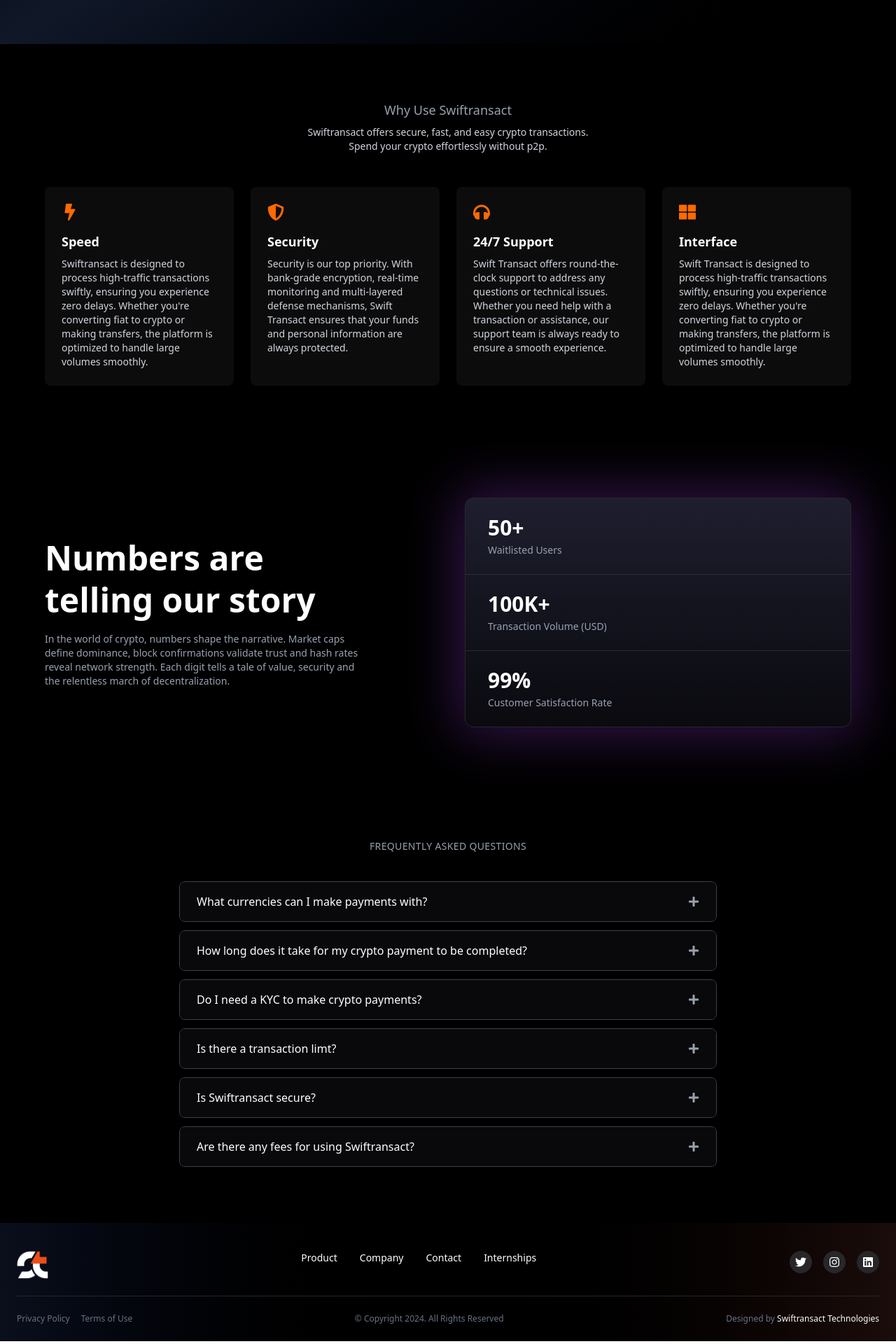
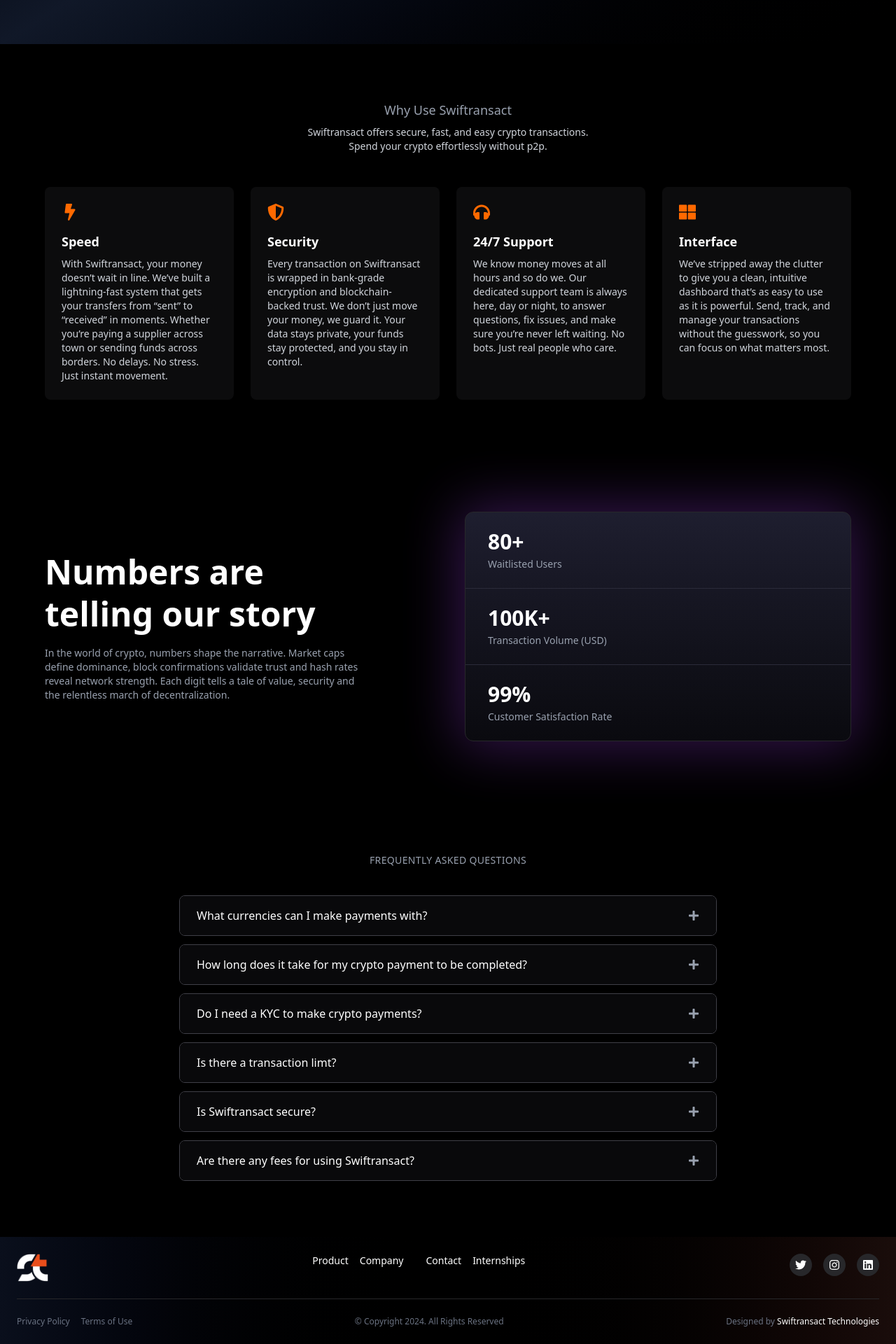
Before and after one commit to swiftransact/swiftransact-landing-page, a React (Vite) app: page / in a window 1280 px wide. Shown: the part 737-2657 px from the top of the page at 70% size. Built offline with nearby package versions, Linux system fonts and the light colour scheme.

Commit message:
Add content modifications and edit mobile UI for footer

```diff
--- a/src/components/Features.jsx
+++ b/src/components/Features.jsx
@@ -6,25 +6,25 @@
       title: "Speed",
       icon: <FaBolt size={24} />,
       description:
-        "Swiftransact is designed to process high-traffic transactions swiftly, ensuring you experience zero delays. Whether you're converting fiat to crypto or making transfers, the platform is optimized to handle large volumes smoothly.",
+      "With Swiftransact, your money doesn’t wait in line. We’ve built a lightning-fast system that gets your transfers from “sent” to “received” in moments. Whether you’re paying a supplier across town or sending funds across borders. No delays. No stress. Just instant movement.",
     },
     {
       title: "Security",
       icon: <FaShieldAlt size={24} />,
       description:
-        "Security is our top priority. With bank-grade encryption, real-time monitoring and multi-layered defense mechanisms, Swift Transact ensures that your funds and personal information are always protected.",
+      "Every transaction on Swiftransact is wrapped in bank-grade encryption and blockchain-backed trust. We don’t just move your money, we guard it. Your data stays private, your funds stay protected, and you stay in control.",
     },
     {
       title: "24/7 Support",
       icon: <FaHeadphones size={24} />,
       description:
-        "Swift Transact offers round-the-clock support to address any questions or technical issues. Whether you need help with a transaction or assistance, our support team is always ready to ensure a smooth experience.",
-    },
+  "We know money moves at all hours and so do we. Our dedicated support team is always here, day or night, to answer questions, fix issues, and make sure you’re never left waiting. No bots. Just real people who care.",
+},
     {
       title: "Interface",
       icon: <FaThLarge size={24} />,
       description:
-        "Swift Transact is designed to process high-traffic transactions swiftly, ensuring you experience zero delays. Whether you're converting fiat to crypto or making transfers, the platform is optimized to handle large volumes smoothly.",
+      "We’ve stripped away the clutter to give you a clean, intuitive dashboard that’s as easy to use as it is powerful. Send, track, and manage your transactions without the guesswork, so you can focus on what matters most.",
     },
   ];
 
--- a/src/components/Footer.jsx
+++ b/src/components/Footer.jsx
@@ -2,10 +2,9 @@
 
 export default function Footer() {
   return (
-    <footer className="bg-gradient-to-r from-[#0A0F1C] via-black to-[#1A0D0B] text-white pt-10 pb-6 px-6">
+    <footer className="bg-gradient-to-r from-[#0A0F1C] via-black to-[#1A0D0B] text-white pt-6 pb-6 px-6">
       {/* Top Section */}
       <div className="max-w-7xl mx-auto flex flex-col md:flex-row items-center md:items-start justify-between gap-8 border-b border-zinc-800 pb-6">
-
         {/* Logo */}
         <div className="flex-shrink-0 flex justify-center md:justify-start">
           <img
@@ -17,18 +16,22 @@
 
         {/* Navigation */}
         <nav className="flex flex-col sm:flex-row flex-wrap justify-center items-center gap-4 sm:gap-8 text-sm font-medium text-center">
+          <div className="flex gap-4">
             <a href="#product" className="hover:text-orange-500 transition">
               Product
             </a>
             <a href="#company" className="hover:text-orange-500 transition">
               Company
             </a>
+          </div>
+          <div className="flex gap-4">
             <a href="#contact" className="hover:text-orange-500 transition">
               Contact
             </a>
             <a href="internships" className="hover:text-orange-500 transition">
               Internships
             </a>
+          </div>
         </nav>
 
         {/* Social Links */}
@@ -62,7 +65,6 @@
 
       {/* Bottom Legal */}
       <div className="max-w-7xl mx-auto flex flex-col md:flex-row items-center justify-between text-xs text-gray-500 mt-6 gap-3 md:gap-0 text-center">
-
         {/* Privacy & Terms */}
         <div className="flex gap-4 flex-wrap justify-center">
           <a href="#privacy" className="hover:text-gray-300 transition">
--- a/src/components/Stats.jsx
+++ b/src/components/Stats.jsx
@@ -4,7 +4,7 @@
 export default function Stats() {
   const stats = [
     {
-      value: "50+",
+      value: "80+",
       label: "Waitlisted Users",
     },
     {
```
Lines whose indentation alone changed are shown as unchanged.
